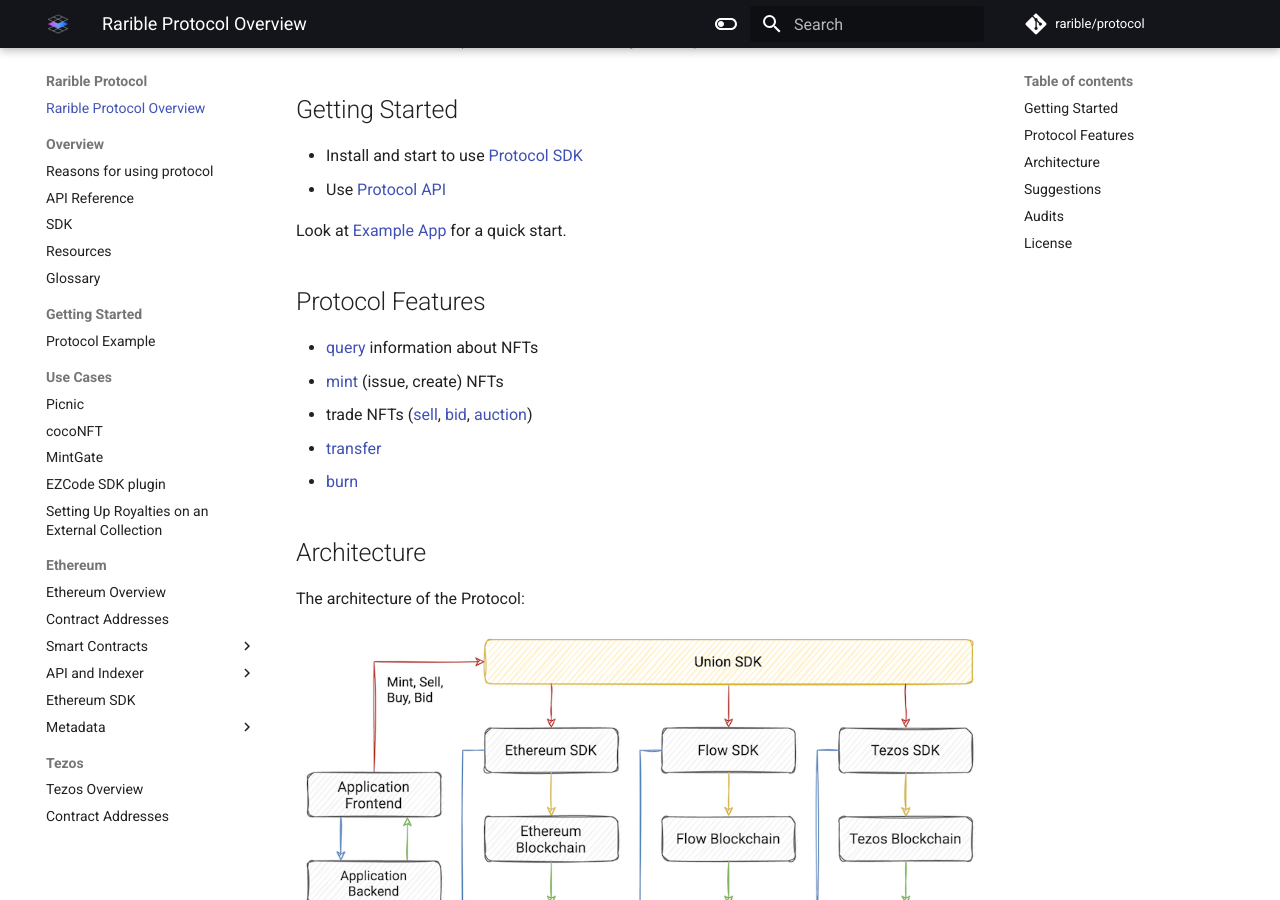
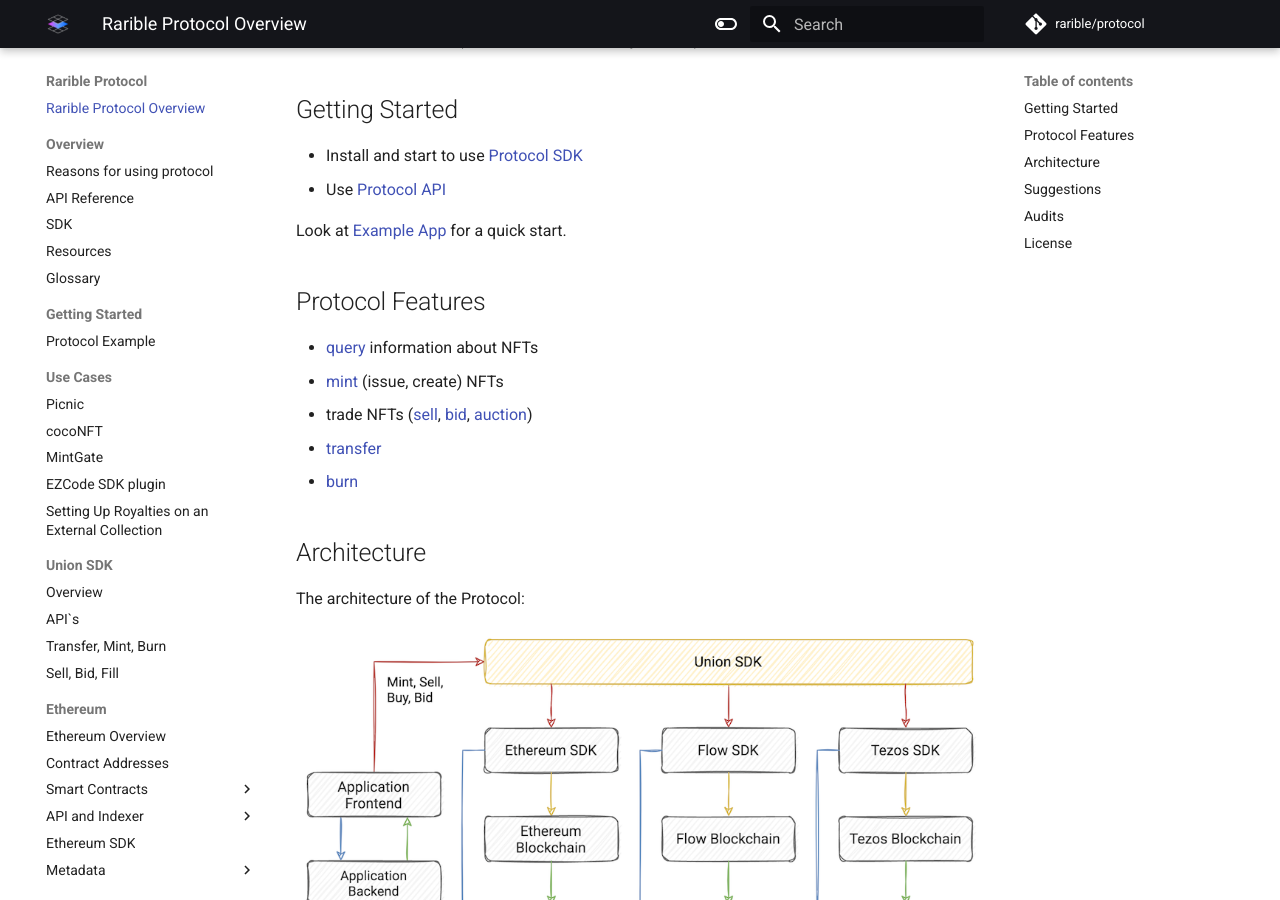
Before and after one commit to rarible/protocol, an MkDocs documentation site: the page built from docs/index.md, in a window 1280 px wide and 900 px high, scrolled down 329 px. Built offline with MkDocs 1.6.1 and Material for MkDocs 9.7.7, drawn with Linux system fonts in a browser that asks for light colours; comment, search, counter and statistics services are not loaded.

Commit message:
Update mkdocs.yml

```diff
--- a/mkdocs.yml
+++ b/mkdocs.yml
@@ -17,6 +17,11 @@
       - 'MintGate': 'use-cases/mintgate.md'
       - 'EZCode SDK plugin': 'use-cases/bubblesdk.md'
       - 'Setting Up Royalties on an External Collection': 'use-cases/royalties-on-a-external-collection.md'
+  - 'Union SDK':
+      - 'Overview': 'docs/union-sdk/union-overview.md'
+      - 'API`s': 'docs/union-sdk/api.md'
+      - 'Transfer, Mint, Burn': 'docs/union-sdk/nft.md'
+      - 'Sell, Bid, Fill': 'docs/union-sdk/order.md'
   - 'Ethereum':
       - 'Ethereum Overview': 'ethereum/ethereum-overview.md'
       - 'Contract Addresses': 'ethereum/contract-addresses.md'
```
